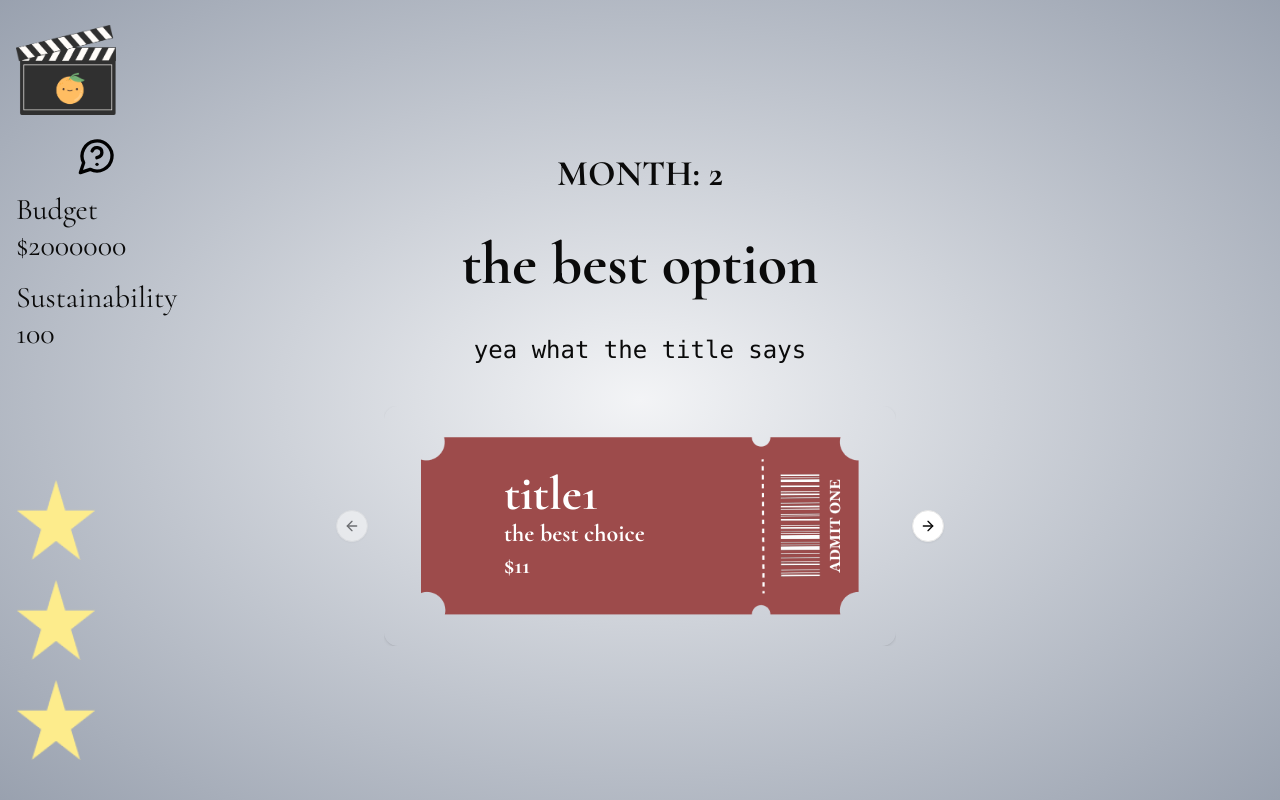
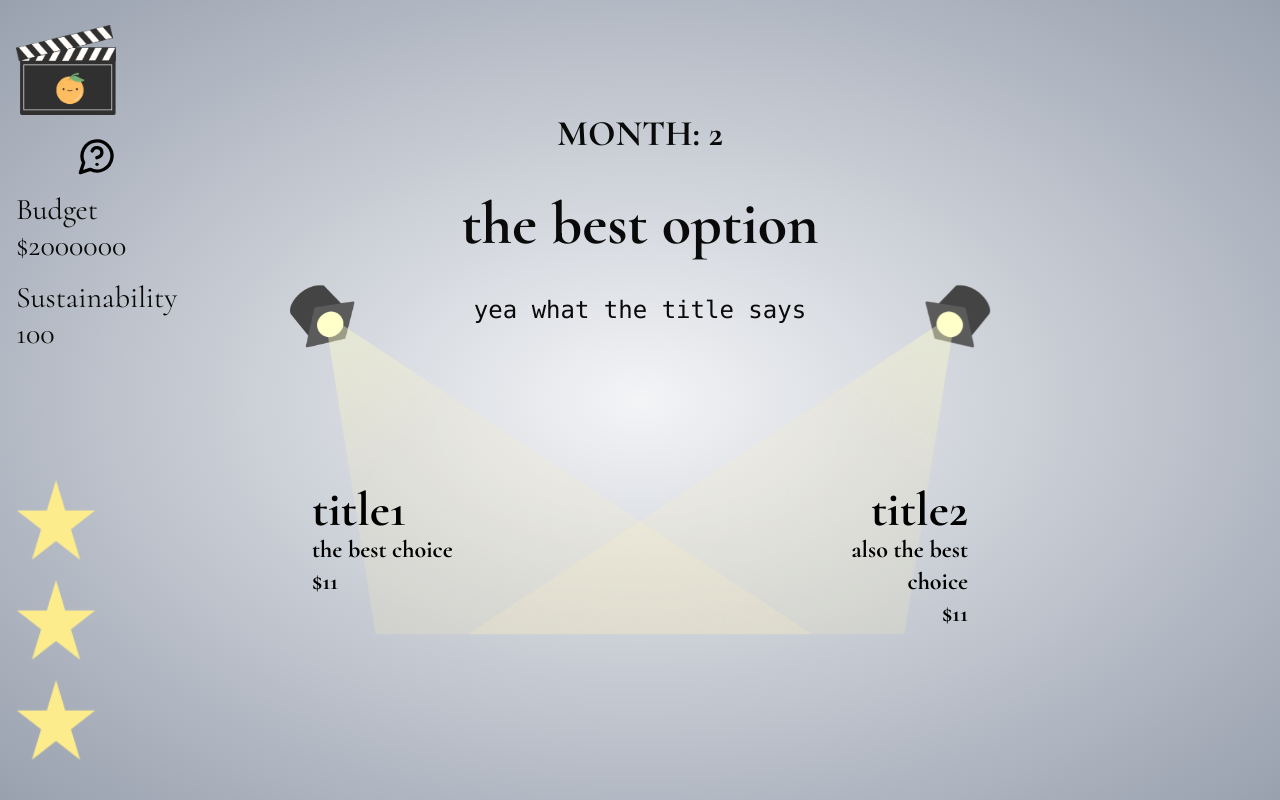
Before and after one commit to qhgill/final-take, a Next.js app: page / in a window 1280 px wide. Both pictures are taken after a click on the button "Finalize Budget". Built offline with nearby package versions, Linux system fonts and the light colour scheme.

Commit message:
lights !

```diff
--- a/src/components/Prompt.tsx
+++ b/src/components/Prompt.tsx
@@ -7,6 +7,7 @@ import TicketCarousel from "./choicestyles/TicketCarousel";
 import FrameCarousel from "./choicestyles/FrameCarousel";
 import ClapperCarousel from "./choicestyles/ClapperCarousel";
 import BillboardCarousel from "./choicestyles/BillboardCarousel";
+import LightSelect from "./choicestyles/LightSelect";
 
 interface PromptTypes {
   options: Option;
@@ -44,8 +45,11 @@ const Prompt = ({ options, month, handleSwap, updateBudget }: PromptTypes) => {
           {options.selectionView === 5 && (
             <TicketSelect choices={options.answers} handleSwap={handleSwap} />
           )}
+          {options.selectionView === 6 && (
+            <LightSelect choices={options.answers} handleSwap={handleSwap} />
+          )}
 
-          {options.selectionView >= 6 && (
+          {options.selectionView > 6 && (
             <button
               onClick={() => handleSwap(0, 0, 0)}
               className="cursor-pointer border px-4 py-2 rounded-lg bg-gray-200 hover:bg-gray-300 transition"
--- /dev/null
+++ b/src/components/choicestyles/LightSelect.tsx
@@ -0,0 +1,40 @@
+"use client";
+import { Choice } from "@//utils/options";
+import Image from "next/image";
+import spotlightimg from "@/public/spotlight.png";
+
+interface ChoiceTypes {
+  choices: Choice[];
+  handleSwap: (price: number, sustain: number, profit: number) => void;
+}
+
+const LightSelect = ({ choices, handleSwap }: ChoiceTypes) => {
+  return (
+    <div className="grid grid-cols-2 gap-16 h-[40vh]">
+      {choices.map((slide: Choice) => (
+        <div key={slide.id}>
+          <div
+            className={`relative text-2xl font-bold text-black px-30 py-30 hover:cursor-pointer hover:scale-105 duration-100 ${slide.id === 1 ? "text-left" : "text-right"}`}
+            onClick={() => handleSwap(slide.price, slide.sustain, slide.profit)}
+          >
+            <p className="text-bold text-5xl">{slide.title}</p>
+            <p className="text-2xl ">{slide.description}</p>
+            <p className="text-2xl ">${slide.price}</p>
+          </div>
+        </div>
+      ))}
+      <Image
+        src={spotlightimg}
+        alt="ticket"
+        className="absolute inset-y-20 -left-[10vw] -z-1 h-full w-full object-contain rotate-y-0"
+      />
+      <Image
+        src={spotlightimg}
+        alt="ticket"
+        className="absolute inset-y-20 -right-[10vw] -z-1 h-full w-full object-contain rotate-y-180"
+      />
+    </div>
+  );
+};
+
+export default LightSelect;
--- a/src/data/options.ts
+++ b/src/data/options.ts
@@ -4,7 +4,7 @@ export const productionOptions: Option[] = [
   {
     title: "the best option",
     description: "yea what the title says",
-    selectionView: 1,
+    selectionView: 6,
     answers: [
       {
         id: 1,
@@ -18,14 +18,6 @@ export const productionOptions: Option[] = [
         id: 2,
         title: "title2",
         description: "also the best choice",
-        price: 11,
-        sustain: 11,
-        profit: 1,
-      },
-      {
-        id: 3,
-        title: "title3",
-        description: "an even better choice",
         price: 11,
         sustain: 11,
         profit: 1,
```
